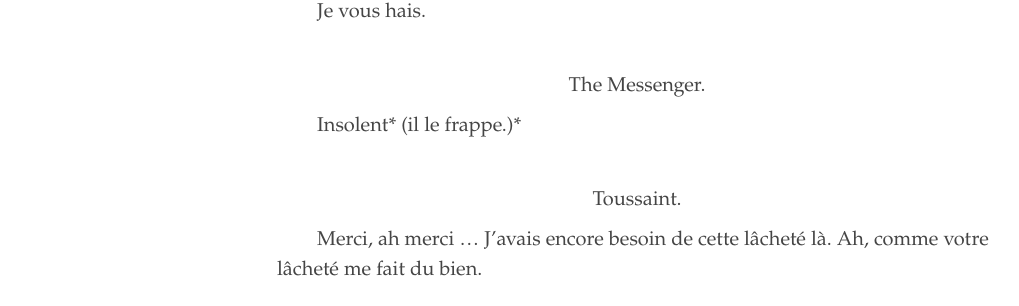
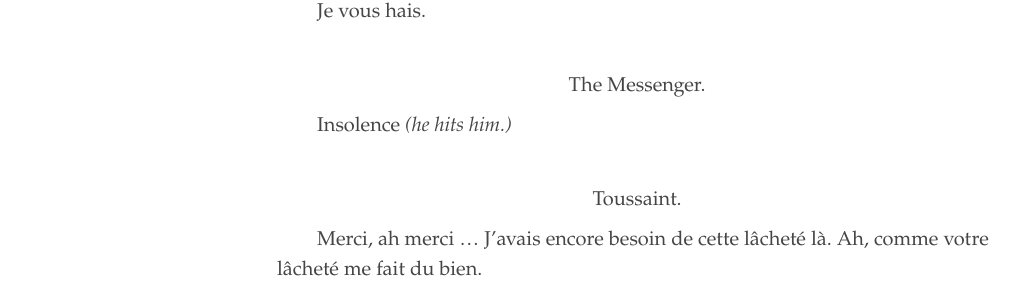
Before and after one commit to elotroalex/chiens, a Jekyll site: the page built from _texts/translation.md, in a window 1280 px wide and 900 px high, scrolled down 88741 px. Shown: the part 144-450 px from the top of the window, without its empty margins (3-1022 px from the left). Built offline with Jekyll 4.4.1, drawn with Linux system fonts in a browser that asks for light colours.

Commit message:
minor tweaks

```diff
--- a/_texts/translation.md
+++ b/_texts/translation.md
@@ -2873,7 +2873,7 @@ Oh, steps; hooves of horses; crawling larvae grown in the valley of my ears. Con
 
 - {:.sp} The Messenger.
 
-- {:.i2} Insolent* (il le frappe.)*
+- {:.i2} Insolence *(he hits him.)*
 
 - {:.sp} Toussaint.
 
```
